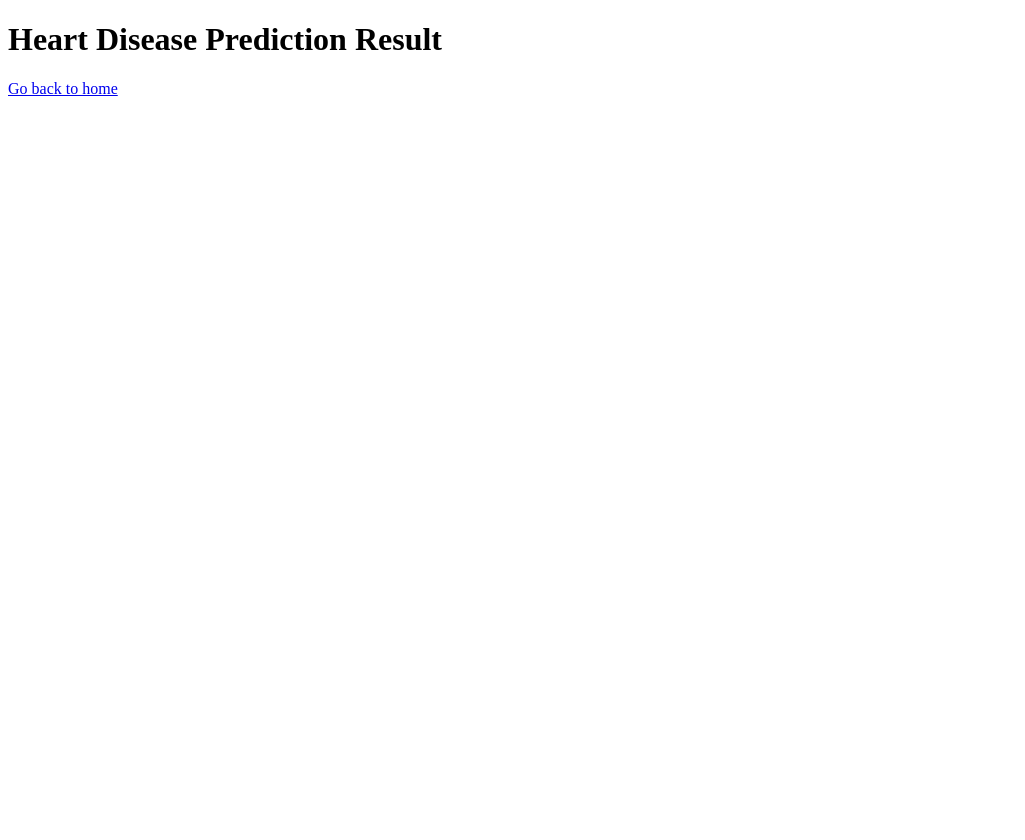
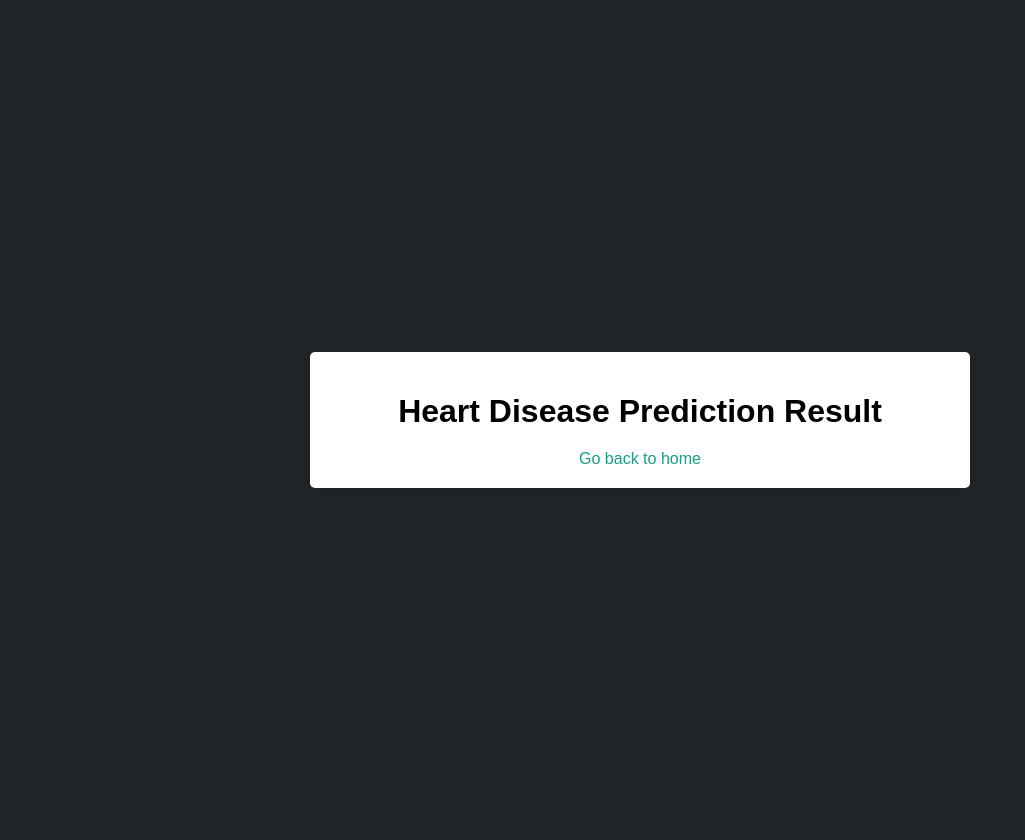
Before and after one commit to ajishaelizabeth/HeartDiseasePred, a Flask app: template templates/heart_result.html in a window 1280 px wide. Shown: the whole page, without its empty margins (0-1025 px from the left). Before the commit the page ends 96 px from the top, so only its background shows below. Run offline with Flask 3, Linux system fonts and the light colour scheme; the template is opened without the code that fills it, so the values that code supplies are empty.

Commit message:
Update heart_result.html

```diff
--- a/templates/heart_result.html
+++ b/templates/heart_result.html
@@ -2,12 +2,64 @@
 <html>
 <head>
     <title>Heart Disease Prediction Result</title>
+    <style>
+        /* General styling */
+        body {
+            font-family: 'Poppins', sans-serif; /* Use the same font as in other files */
+            background-color: #202528; /* Light gray background */
+            color: #000000; /* Dark text color */
+            margin: 0;
+            padding: 20px;
+            display: flex;
+            justify-content: center;
+            align-items: center;
+            height: 100vh;
+        }
+
+        /* Styling the result container */
+        .result-container {
+            text-align: center; /* Center-align text */
+            padding: 20px;
+            background-color: white; /* White background */
+            border-radius: 5px; /* Rounded corners */
+            box-shadow: 0 4px 10px rgba(0, 0, 0, 0.1); /* Soft shadow */
+            width: 50%; /* Set the width of the container */
+        }
+
+        /* Styling the heading */
+        h1 {
+            font-size: 2rem; /* Large font size for the heading */
+            margin-bottom: 20px;
+        }
+
+        /* Styling the result paragraph */
+        p {
+            font-size: 1.1rem; /* Increase font size */
+            margin-bottom: 20px;
+            font-weight: 500; /* Medium font weight */
+        }
+
+        /* Styling the link back to home */
+        a {
+            text-decoration: none; /* Remove underline */
+            color: #1B9C85; /* Use green color for the link */
+            font-weight: 500; /* Medium font weight */
+        }
+
+        /* Add hover effect to the link */
+        a:hover {
+            text-decoration: underline; /* Add underline on hover */
+        }
+    </style>
 </head>
+
 <body>
-    <h1>Heart Disease Prediction Result</h1>
+    <div class="result-container">
+        <h1>Heart Disease Prediction Result</h1>
 
-    <p>{{ result }}</p>
+        <p>{{ result }}</p>
 
-    <a href="/">Go back to home</a>
+        <a href="/">Go back to home</a>
+    </div>
 </body>
 </html>
```
